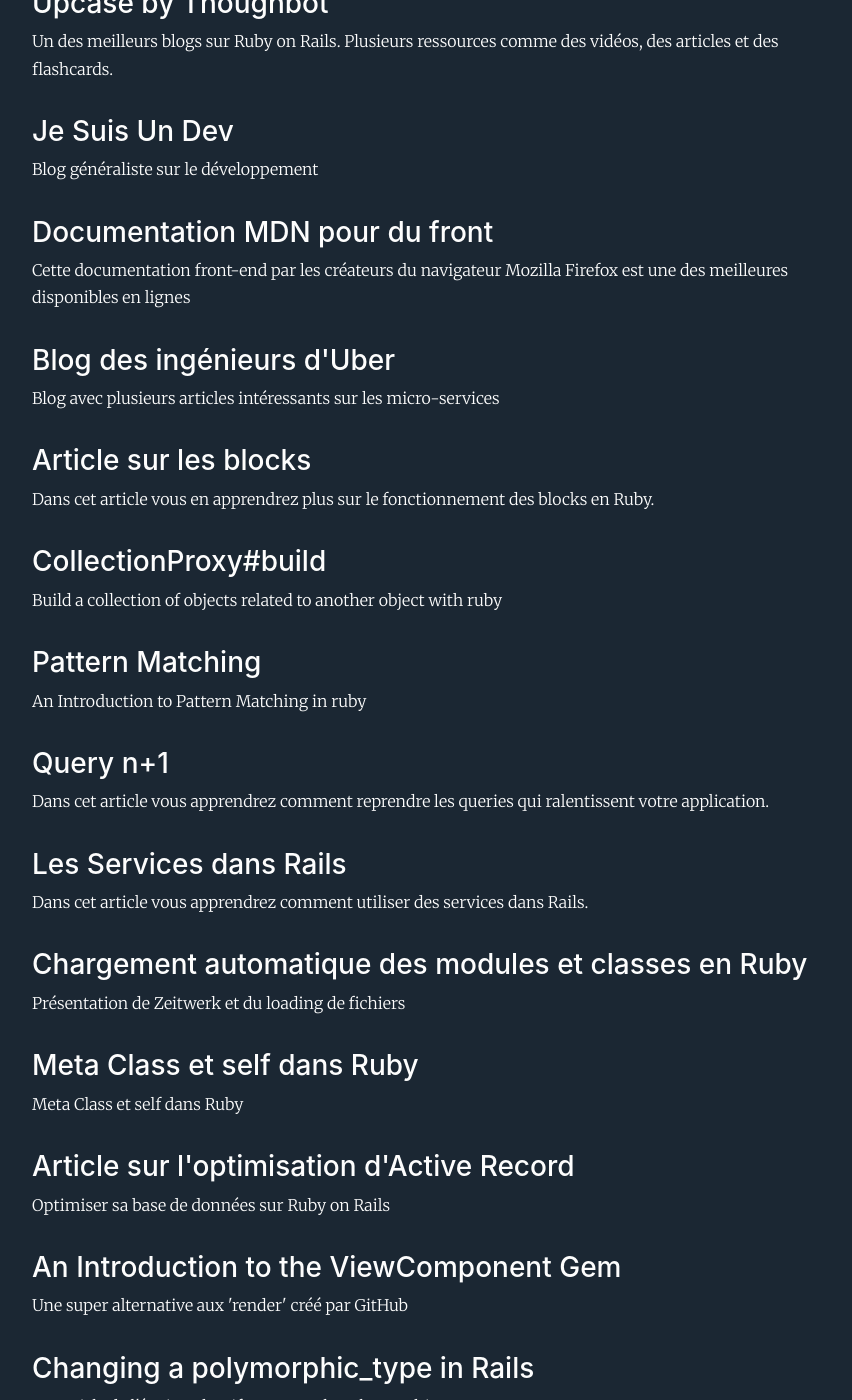
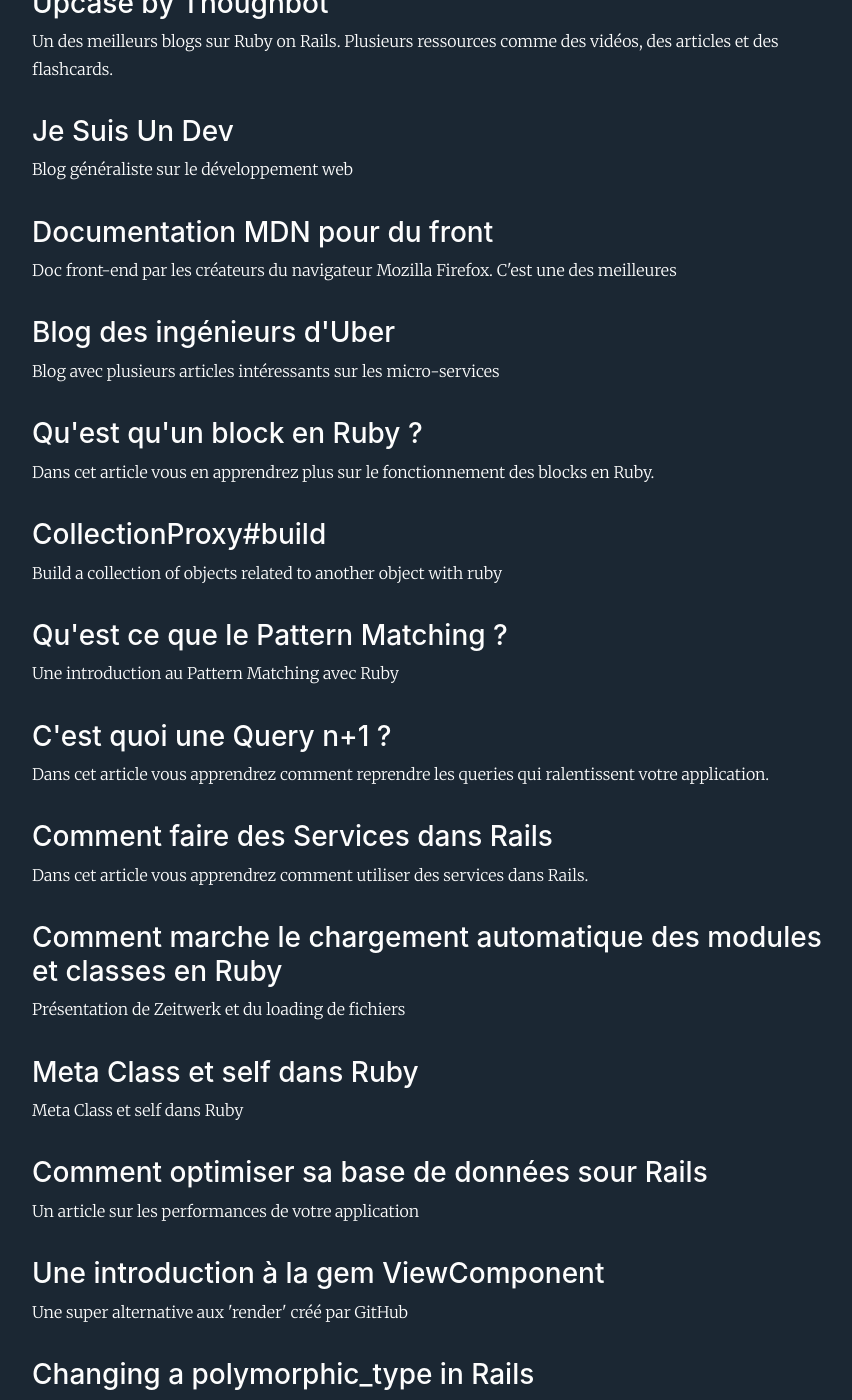
Before and after one commit to alexandrebk/alexandrebk.github.io, a Jekyll site: the page built from resources.html, in a window 1280 px wide and 1400 px high, scrolled down 826 px. Shown: the whole window, without its empty margins (208-1060 px from the left). Built offline with Jekyll 4.4.1, drawn with Linux system fonts in a browser that asks for light colours; nearby versions of some CDN libraries.

Commit message:
Update resources title

```diff
--- a/_data/resources.yml
+++ b/_data/resources.yml
@@ -21,38 +21,38 @@
   content: "Un des meilleurs blogs sur Ruby on Rails. Plusieurs ressources comme des vidéos, des articles et des flashcards."
 - title:   "Je Suis Un Dev"
   link:    "https://www.jesuisundev.com/"
-  content: "Blog généraliste sur le développement"
+  content: "Blog généraliste sur le développement web"
 - title:   "Documentation MDN pour du front"
   link:    "https://developer.mozilla.org/"
-  content: "Cette documentation front-end par les créateurs du navigateur Mozilla Firefox est une des meilleures disponibles en lignes"
+  content: "Doc front-end par les créateurs du navigateur Mozilla Firefox. C'est une des meilleures"
 - title:   "Blog des ingénieurs d'Uber"
   link:    "https://eng.uber.com/"
   content: "Blog avec plusieurs articles intéressants sur les micro-services"
-- title:   "Article sur les blocks"
+- title:   "Qu'est qu'un block en Ruby ?"
   link:    "https://www.codewithjason.com/ampersand-ruby-block/"
   content: "Dans cet article vous en apprendrez plus sur le fonctionnement des blocks en Ruby."
 - title:   "CollectionProxy#build"
   link:    "https://apidock.com/rails/ActiveRecord/Associations/CollectionProxy/build"
   content: "Build a collection of objects related to another object with ruby"
-- title:   "Pattern Matching"
+- title:   "Qu'est ce que le Pattern Matching ?"
   link:    "https://blog.appsignal.com/2021/07/28/introduction-to-pattern-matching-in-ruby.html"
-  content: "An Introduction to Pattern Matching in ruby"
-- title:   "Query n+1"
+  content: "Une introduction au Pattern Matching avec Ruby"
+- title:   "C'est quoi une Query n+1 ?"
   link:    "https://blog.appsignal.com/2020/01/22/rails-is-fast-optimize-your-view-performance.html"
   content: "Dans cet article vous apprendrez comment reprendre les queries qui ralentissent votre application."
-- title:   "Les Services dans Rails"
+- title:   "Comment faire des Services dans Rails"
   link:    "https://blog.appsignal.com/2020/06/17/using-service-objects-in-ruby-on-rails.html"
   content: "Dans cet article vous apprendrez comment utiliser des services dans Rails."
-- title:   "Chargement automatique des modules et classes en Ruby"
+- title:   "Comment marche le chargement automatique des modules et classes en Ruby"
   link:    "https://www.synbioz.com/blog/tech/chargement-automatique-des-modules-et-classes-en-ruby"
   content: "Présentation de Zeitwerk et du loading de fichiers"
 - title:   "Meta Class et self dans Ruby"
   link:    "https://www.openmymind.net/2010/6/25/Learning-Ruby-class-self/"
   content: "Meta Class et self dans Ruby"
-- title:   "Article sur l'optimisation d'Active Record"
+- title:   "Comment optimiser sa base de données sour Rails"
   link:    "https://blog.appsignal.com/2022/01/26/test-and-optimize-your-ruby-on-rails-database-performance.html"
-  content: "Optimiser sa base de données sur Ruby on Rails"
-- title:   "An Introduction to the ViewComponent Gem"
+  content: "Un article sur les performances de votre application"
+- title:   "Une introduction à la gem ViewComponent"
   link:    "https://www.honeybadger.io/blog/ruby-view-components/"
   content: "Une super alternative aux 'render' créé par GitHub"
 - title:   "Changing a polymorphic_type in Rails"
```
